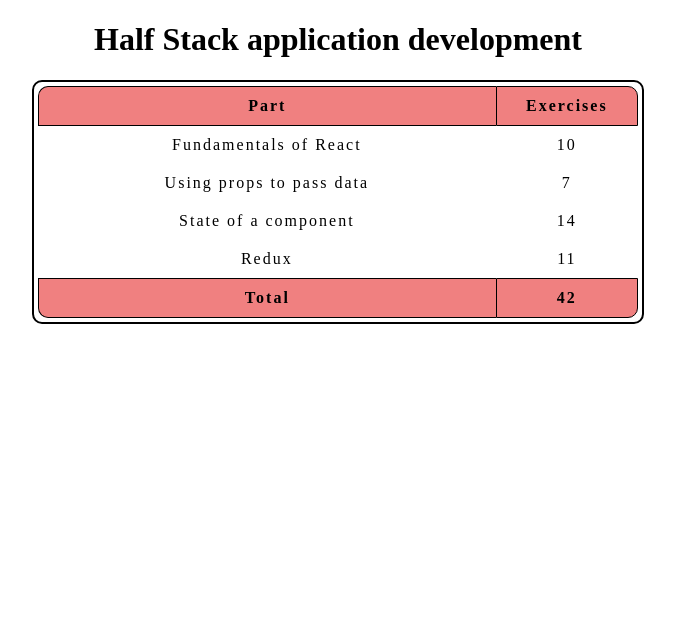
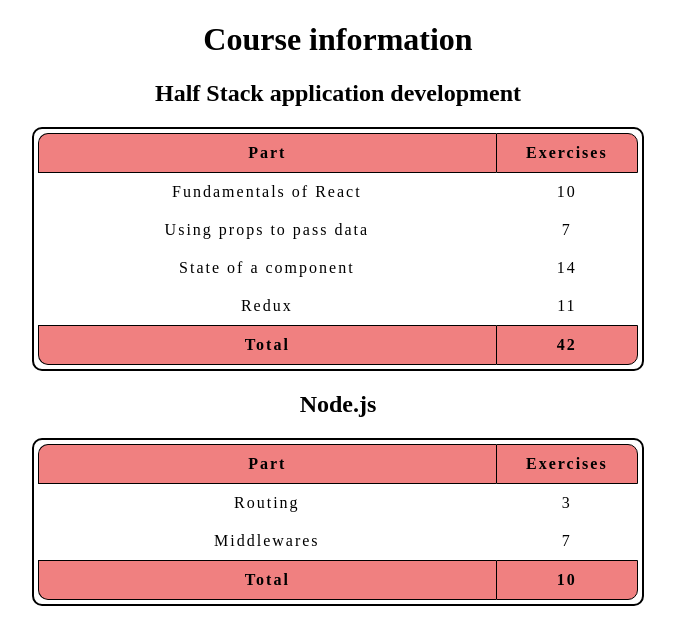
Before and after one commit to elehtoranta/fullstackopen, a React (Vite) app in the folder part2/courseinfo/: page / in a window 1280 px wide. Shown: the top 644 px of the page, without its empty margins (302-977 px from the left). Built offline with nearby package versions, Linux system fonts and the light colour scheme.

Commit message:
Completed 2.4: added support for arbitrary courses

```diff
--- a/part2/courseinfo/src/App.jsx
+++ b/part2/courseinfo/src/App.jsx
@@ -1,5 +1,6 @@
 const App = () => {
-  const course = {
+  const courses = [
+    {
       name: 'Half Stack application development',
       id: 1,
       parts: [
@@ -24,10 +25,31 @@
           id: 4
         }
       ]
+    },
+    {
+      name: 'Node.js',
+      id: 2,
+      parts: [
+        {
+          name: 'Routing',
+          exercises: 3,
+          id: 1
+        },
+        {
+          name: 'Middlewares',
+          exercises: 7,
+          id: 2
         }
+      ]
+    }
+  ]
 
   return (
-    <Course course={course} />
+    <>
+      <h1>Course information</h1>
+
+      {courses.map(course => <Course course={course} key={course.id} />)}
+    </>
   )
 }
 
@@ -36,14 +58,14 @@
 
   return (
     <div className='course'>
-      <Header name={name}/>
+      <CourseHeader name={name}/>
       <Content parts={parts}/>
     </div>
   )
 }
 
-const Header = ({ name }) =>
-  <h1>{name}</h1>
+const CourseHeader = ({ name }) =>
+  <h2>{name}</h2>
 
 const Content = ({ parts }) =>
   <div className="content">
--- a/part2/courseinfo/src/index.css
+++ b/part2/courseinfo/src/index.css
@@ -2,7 +2,8 @@
     font-size: 16px;
 }
 
-h1 {
+h1,
+h2 {
     text-align: center;
 }
 
```
Lines whose indentation alone changed are shown as unchanged.
